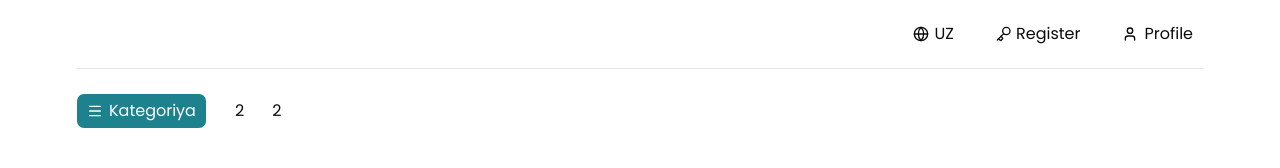
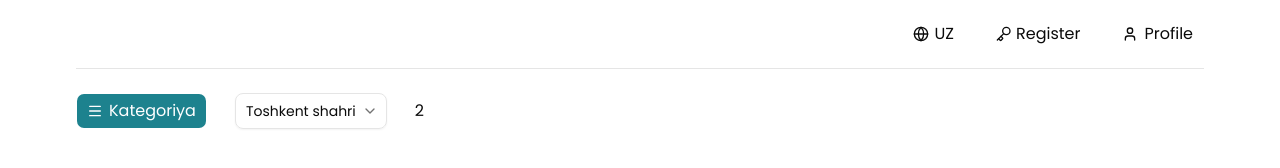
Before and after one commit to sultanov-dev/classifieds, a Next.js app: page / in a window 1280 px wide. Shown: the top 168 px of the page. Built offline with nearby package versions, Linux system fonts and the light colour scheme.

Commit message:
feat:regin select ui

```diff
--- a/components/layout/header/index.tsx
+++ b/components/layout/header/index.tsx
@@ -8,6 +8,7 @@
 import CategoryMenu from './category.menu'
 import LangDropMenu from './lang.dropMenu'
 import ProfileMenu from './profile.menu'
+import RegionSelect from './region.select'
 
 export default function Header() {
   return (
@@ -28,7 +29,7 @@
       <Container>
         <div className="mb-10 flex items-center gap-x-7">
           <CategoryMenu />
-          <span>2</span>
+          <RegionSelect />
           <span>2</span>
         </div>
       </Container>
--- /dev/null
+++ b/components/layout/header/region.select.tsx
@@ -0,0 +1,28 @@
+import {
+  Select,
+  SelectContent,
+  SelectGroup,
+  SelectItem,
+  SelectTrigger,
+  SelectValue,
+} from '@/components/ui/select'
+import { regionData } from '@/data/region.data'
+
+export default function RegionSelect() {
+  return (
+    <Select items={regionData} defaultValue={'toshkent shahri'}>
+      <SelectTrigger className="max-w-40px">
+        <SelectValue placeholder="Region" />
+      </SelectTrigger>
+      <SelectContent className="w-90" side="bottom" alignItemWithTrigger={false}>
+        <SelectGroup>
+          {regionData.map((item) => (
+            <SelectItem key={item.value} value={item.value}>
+              {item.label}
+            </SelectItem>
+          ))}
+        </SelectGroup>
+      </SelectContent>
+    </Select>
+  )
+}
--- /dev/null
+++ b/components/ui/select.tsx
@@ -0,0 +1,201 @@
+"use client"
+
+import * as React from "react"
+import { Select as SelectPrimitive } from "@base-ui/react/select"
+
+import { cn } from "@/lib/utils"
+import { ChevronDownIcon, CheckIcon, ChevronUpIcon } from "lucide-react"
+
+const Select = SelectPrimitive.Root
+
+function SelectGroup({ className, ...props }: SelectPrimitive.Group.Props) {
+  return (
+    <SelectPrimitive.Group
+      data-slot="select-group"
+      className={cn("scroll-my-1 p-1", className)}
+      {...props}
+    />
+  )
+}
+
+function SelectValue({ className, ...props }: SelectPrimitive.Value.Props) {
+  return (
+    <SelectPrimitive.Value
+      data-slot="select-value"
+      className={cn("flex flex-1 text-left", className)}
+      {...props}
+    />
+  )
+}
+
+function SelectTrigger({
+  className,
+  size = "default",
+  children,
+  ...props
+}: SelectPrimitive.Trigger.Props & {
+  size?: "sm" | "default"
+}) {
+  return (
+    <SelectPrimitive.Trigger
+      data-slot="select-trigger"
+      data-size={size}
+      className={cn(
+        "flex w-fit items-center justify-between gap-1.5 rounded-md border border-input bg-transparent py-2 pr-2 pl-2.5 text-sm whitespace-nowrap shadow-xs transition-[color,box-shadow] outline-none focus-visible:border-ring focus-visible:ring-3 focus-visible:ring-ring/50 disabled:cursor-not-allowed disabled:opacity-50 aria-invalid:border-destructive aria-invalid:ring-3 aria-invalid:ring-destructive/20 data-placeholder:text-muted-foreground data-[size=default]:h-9 data-[size=sm]:h-8 *:data-[slot=select-value]:line-clamp-1 *:data-[slot=select-value]:flex *:data-[slot=select-value]:items-center *:data-[slot=select-value]:gap-1.5 dark:bg-input/30 dark:hover:bg-input/50 dark:aria-invalid:border-destructive/50 dark:aria-invalid:ring-destructive/40 [&_svg]:pointer-events-none [&_svg]:shrink-0 [&_svg:not([class*='size-'])]:size-4",
+        className
+      )}
+      {...props}
+    >
+      {children}
+      <SelectPrimitive.Icon
+        render={
+          <ChevronDownIcon className="pointer-events-none size-4 text-muted-foreground" />
+        }
+      />
+    </SelectPrimitive.Trigger>
+  )
+}
+
+function SelectContent({
+  className,
+  children,
+  side = "bottom",
+  sideOffset = 4,
+  align = "center",
+  alignOffset = 0,
+  alignItemWithTrigger = true,
+  ...props
+}: SelectPrimitive.Popup.Props &
+  Pick<
+    SelectPrimitive.Positioner.Props,
+    "align" | "alignOffset" | "side" | "sideOffset" | "alignItemWithTrigger"
+  >) {
+  return (
+    <SelectPrimitive.Portal>
+      <SelectPrimitive.Positioner
+        side={side}
+        sideOffset={sideOffset}
+        align={align}
+        alignOffset={alignOffset}
+        alignItemWithTrigger={alignItemWithTrigger}
+        className="isolate z-50"
+      >
+        <SelectPrimitive.Popup
+          data-slot="select-content"
+          data-align-trigger={alignItemWithTrigger}
+          className={cn("relative isolate z-50 max-h-(--available-height) w-(--anchor-width) min-w-36 origin-(--transform-origin) overflow-x-hidden overflow-y-auto rounded-md bg-popover text-popover-foreground shadow-md ring-1 ring-foreground/10 duration-100 data-[align-trigger=true]:animate-none data-[side=bottom]:slide-in-from-top-2 data-[side=inline-end]:slide-in-from-left-2 data-[side=inline-start]:slide-in-from-right-2 data-[side=left]:slide-in-from-right-2 data-[side=right]:slide-in-from-left-2 data-[side=top]:slide-in-from-bottom-2 data-open:animate-in data-open:fade-in-0 data-open:zoom-in-95 data-closed:animate-out data-closed:fade-out-0 data-closed:zoom-out-95", className )}
+          {...props}
+        >
+          <SelectScrollUpButton />
+          <SelectPrimitive.List>{children}</SelectPrimitive.List>
+          <SelectScrollDownButton />
+        </SelectPrimitive.Popup>
+      </SelectPrimitive.Positioner>
+    </SelectPrimitive.Portal>
+  )
+}
+
+function SelectLabel({
+  className,
+  ...props
+}: SelectPrimitive.GroupLabel.Props) {
+  return (
+    <SelectPrimitive.GroupLabel
+      data-slot="select-label"
+      className={cn("px-2 py-1.5 text-xs text-muted-foreground", className)}
+      {...props}
+    />
+  )
+}
+
+function SelectItem({
+  className,
+  children,
+  ...props
+}: SelectPrimitive.Item.Props) {
+  return (
+    <SelectPrimitive.Item
+      data-slot="select-item"
+      className={cn(
+        "relative flex w-full cursor-default items-center gap-2 rounded-sm py-1.5 pr-8 pl-2 text-sm outline-hidden select-none focus:bg-accent focus:text-accent-foreground not-data-[variant=destructive]:focus:**:text-accent-foreground data-disabled:pointer-events-none data-disabled:opacity-50 [&_svg]:pointer-events-none [&_svg]:shrink-0 [&_svg:not([class*='size-'])]:size-4 *:[span]:last:flex *:[span]:last:items-center *:[span]:last:gap-2",
+        className
+      )}
+      {...props}
+    >
+      <SelectPrimitive.ItemText className="flex flex-1 shrink-0 gap-2 whitespace-nowrap">
+        {children}
+      </SelectPrimitive.ItemText>
+      <SelectPrimitive.ItemIndicator
+        render={
+          <span className="pointer-events-none absolute right-2 flex size-4 items-center justify-center" />
+        }
+      >
+        <CheckIcon className="pointer-events-none" />
+      </SelectPrimitive.ItemIndicator>
+    </SelectPrimitive.Item>
+  )
+}
+
+function SelectSeparator({
+  className,
+  ...props
+}: SelectPrimitive.Separator.Props) {
+  return (
+    <SelectPrimitive.Separator
+      data-slot="select-separator"
+      className={cn("pointer-events-none -mx-1 my-1 h-px bg-border", className)}
+      {...props}
+    />
+  )
+}
+
+function SelectScrollUpButton({
+  className,
+  ...props
+}: React.ComponentProps<typeof SelectPrimitive.ScrollUpArrow>) {
+  return (
+    <SelectPrimitive.ScrollUpArrow
+      data-slot="select-scroll-up-button"
+      className={cn(
+        "top-0 z-10 flex w-full cursor-default items-center justify-center bg-popover py-1 [&_svg:not([class*='size-'])]:size-4",
+        className
+      )}
+      {...props}
+    >
+      <ChevronUpIcon
+      />
+    </SelectPrimitive.ScrollUpArrow>
+  )
+}
+
+function SelectScrollDownButton({
+  className,
+  ...props
+}: React.ComponentProps<typeof SelectPrimitive.ScrollDownArrow>) {
+  return (
+    <SelectPrimitive.ScrollDownArrow
+      data-slot="select-scroll-down-button"
+      className={cn(
+        "bottom-0 z-10 flex w-full cursor-default items-center justify-center bg-popover py-1 [&_svg:not([class*='size-'])]:size-4",
+        className
+      )}
+      {...props}
+    >
+      <ChevronDownIcon
+      />
+    </SelectPrimitive.ScrollDownArrow>
+  )
+}
+
+export {
+  Select,
+  SelectContent,
+  SelectGroup,
+  SelectItem,
+  SelectLabel,
+  SelectScrollDownButton,
+  SelectScrollUpButton,
+  SelectSeparator,
+  SelectTrigger,
+  SelectValue,
+}
--- /dev/null
+++ b/data/region.data.ts
@@ -0,0 +1,51 @@
+interface IRegion {
+  label: string
+  value: string
+}
+
+export const regionData: IRegion[] = [
+  {
+    label: 'Toshkent shahri',
+    value: 'toshkent shahri',
+  },
+  {
+    label: 'Fargʻona viloyati',
+    value: 'fargona viloyati',
+  },
+  {
+    label: 'Jizzax viloyati',
+    value: 'jizzax viloyati',
+  },
+  {
+    label: 'Xorazm viloyati',
+    value: 'xorazm viloyati',
+  },
+  {
+    label: 'Namangan viloyati',
+    value: 'namangan viloyati',
+  },
+  {
+    label: 'Navoiy viloyati',
+    value: 'navoiy viloyati',
+  },
+  {
+    label: 'Qashqadaryo viloyati',
+    value: 'qashqadaryo viloyati',
+  },
+  {
+    label: 'Samarqand viloyati',
+    value: 'samarqand viloyati',
+  },
+  {
+    label: 'Sirdaryo viloyati',
+    value: 'sirdaryo viloyati',
+  },
+  {
+    label: 'Surxondaryo viloyati',
+    value: 'surxondaryo viloyati',
+  },
+  {
+    label: 'Toshkent viloyati',
+    value: 'toshkent viloyati',
+  },
+]
```
